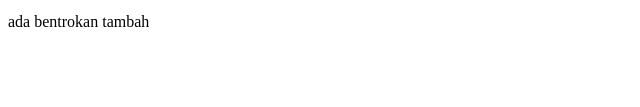
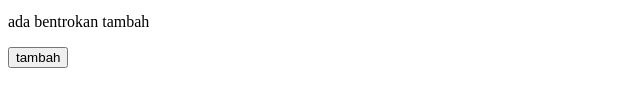
Before and after one commit to 0nelang/belajar-github, a plain HTML site: page isi_file.html in a window 1280 px wide. Shown: the part 337-444 px from the top of the page, without its empty margins (0-640 px from the left). Drawn offline with Linux system fonts and the light colour scheme.

Commit message:
menambah form

```diff
--- a/isi_file.html
+++ b/isi_file.html
@@ -21,6 +21,9 @@
 
     <p>ada bentrokan tambah</p>
 
+    <form action="post">
+        <button>tambah</button>
+    </form>
 
 
 
```
